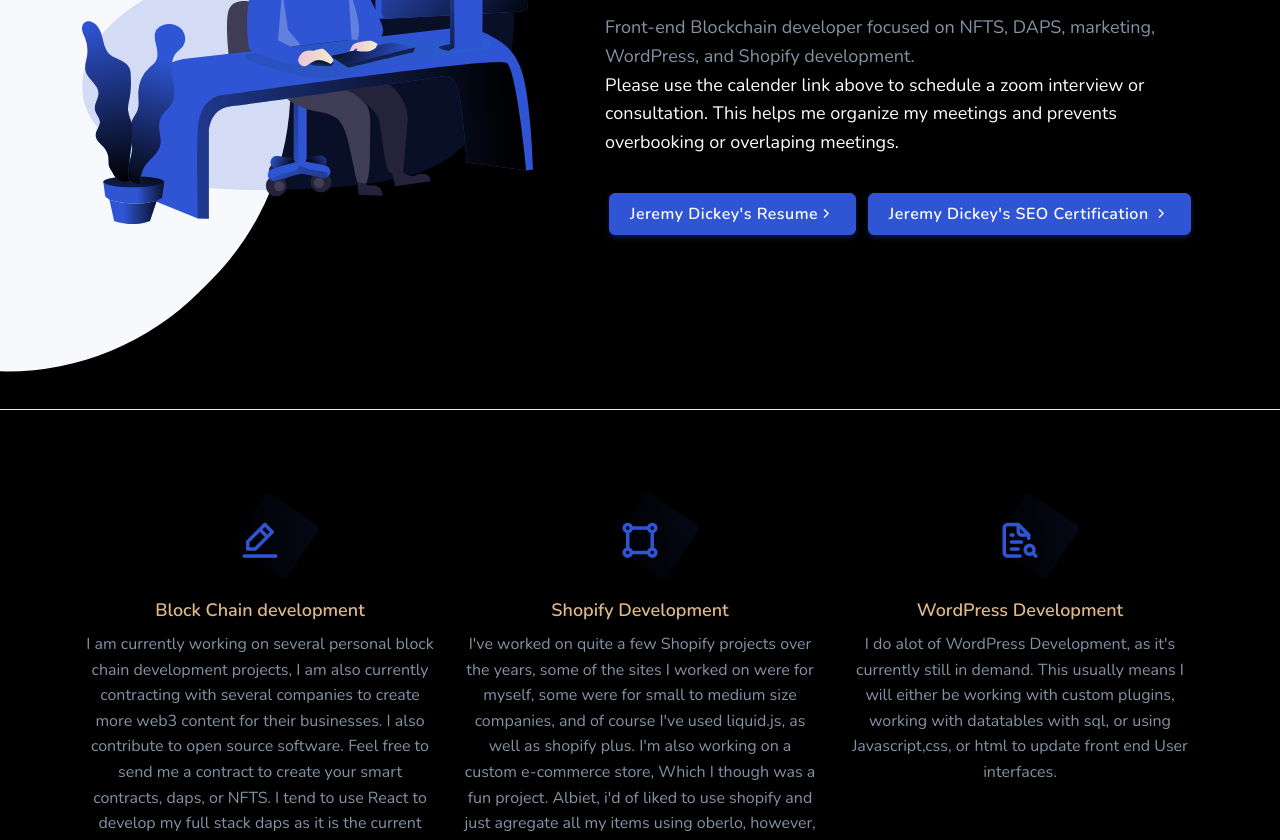
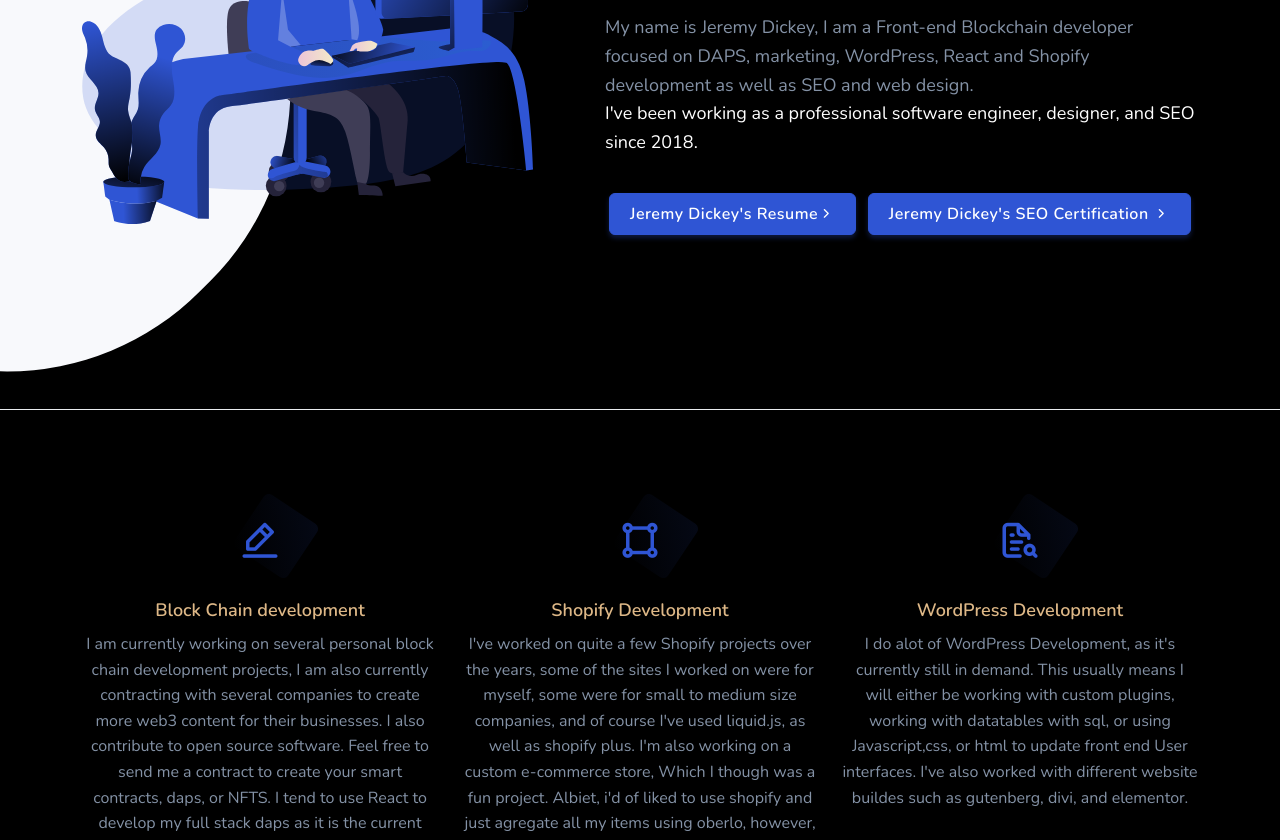
Before and after one commit to JDEE30/Portfolio2, a plain HTML site: page index.html in a window 1280 px wide. Shown: the part 332-1172 px from the top of the page. Drawn offline with nearby package versions, Linux system fonts and the light colour scheme.

Commit message:
update portfolio

```diff
--- a/index.html
+++ b/index.html
@@ -150,8 +150,8 @@
                     <div class="col-lg-7 col-md-7 order-1 order-md-2">
                         <div class="title-heading mt-4 ms-lg-5">
                             <h1 class="heading mb-3"><span class="text-primary">Jeremy Dickey - Web Design Portfolio</span></h1>
-                            <p class="para-desc text-muted">Front-end Blockchain developer focused on NFTS,  DAPS, marketing, WordPress, and Shopify development. <Br>
-                            <span style="color: white;">Please use the calender link above to schedule a zoom interview or consultation. This helps me organize my meetings and prevents overbooking or overlaping meetings.</span> </p>
+                            <p class="para-desc text-muted">My name is Jeremy Dickey, I am a Front-end Blockchain developer focused on DAPS, marketing, WordPress, React and Shopify development as well as SEO and web design. <Br>
+                            <span style="color: white;">I've been working as a professional software engineer, designer, and SEO since 2018.</span> </p>
                             <div class="mt-4 pt-2">
                                 <a href="/assets/images/Jeremy-Dickeys-Resume.pdf" download  class="btn btn-primary m-1">Jeremy Dickey's Resume<i class="uil uil-angle-right-b"></i></a>
                                 <a href="/assets/images/SEOCERT.PNG" class="btn btn-primary m-1">Jeremy Dickey's SEO Certification <i class="uil uil-angle-right-b"></i></a>
@@ -206,7 +206,7 @@
 
                             <div class="content mt-4">
                                     <h2 style="font-size: large !important; color:burlywood">WordPress Development</h5>
-                                <p class="text-muted mb-0">I do alot of WordPress Development, as it's currently still in demand. This usually means I will either be working with custom plugins, working with datatables with sql, or using Javascript,css, or html to update front end User interfaces.</p>
+                                <p class="text-muted mb-0">I do alot of WordPress Development, as it's currently still in demand. This usually means I will either be working with custom plugins, working with datatables with sql, or using Javascript,css, or html to update front end User interfaces. I've also worked with different website buildes such as gutenberg, divi, and elementor.</p>
                             </div>
                         </div>
                     </div><!--end col-->
@@ -450,10 +450,7 @@
                     <li><a href="https://www.linkedin.com/in/jeremy-dickey/" class="sub-menu-item">Linkedin</a></li>
                     <li><a href="https://medium.com/@jeremydickey" class="sub-menu-item">Medium</a></li>
                     <li><a href="https://twitter.com/JeremyDickey13" class="sub-menu-item">Twitter</a></li>
-
-
-
-
+                    <li><a href="https://github.com/JDEE30" class="sub-menu-item">Github</a></li>
             </div>
 
 
```
